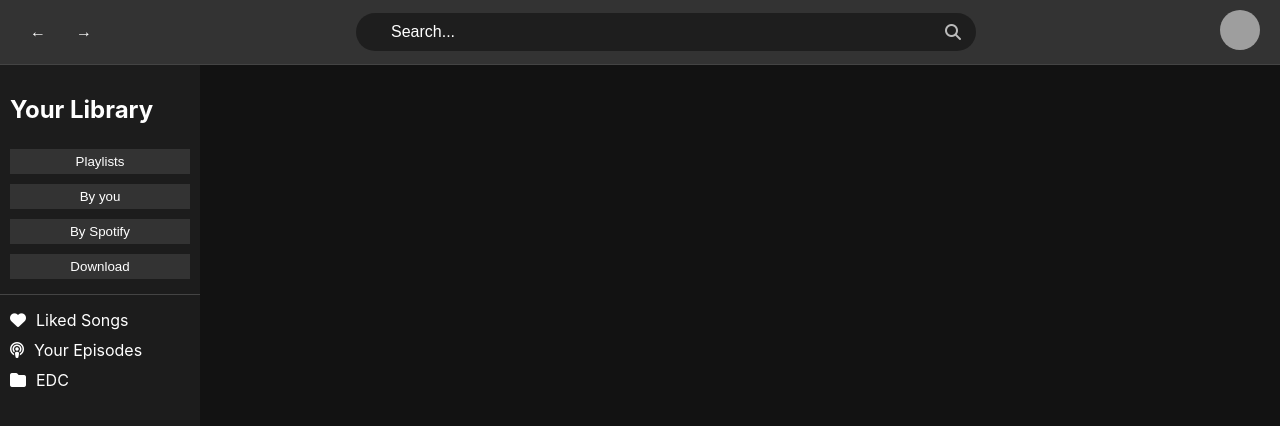
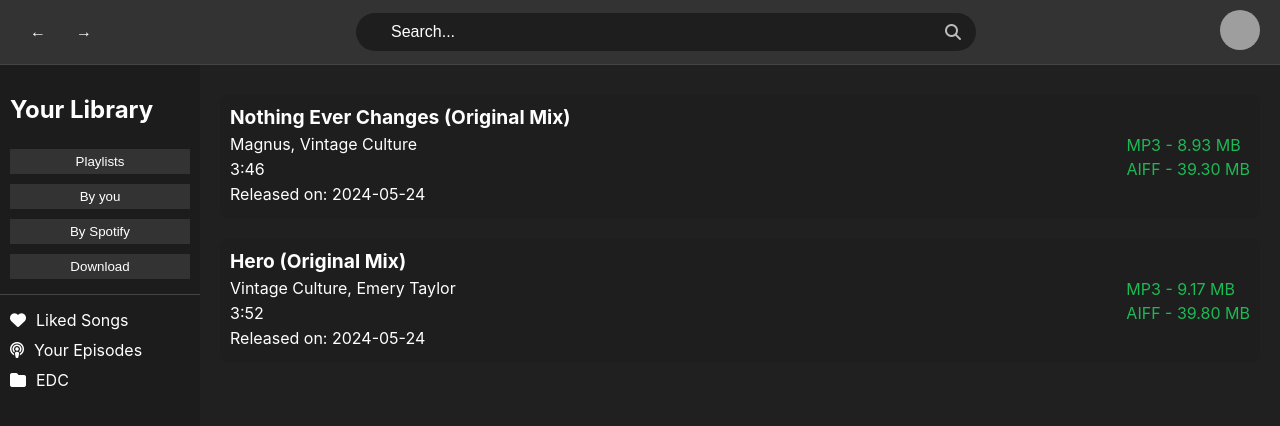
Before and after one commit to agudelo816/myspotify, a React (Create React App) app: page / in a window 1280 px wide. Shown: the top 426 px of the page. Built offline with nearby package versions, Linux system fonts and the light colour scheme; grey boxes are pictures that could not be loaded.

Commit message:
Added main content with spoofed data

```diff
--- /dev/null
+++ b/src/components/Content.scss
@@ -0,0 +1,7 @@
+.content {
+  flex-grow: 1; // Allow the content to grow and fill available space
+  padding: 20px; // Add some padding
+  background-color: #202020; // Set background color
+  color: #fff; // Set text color
+  overflow: auto; // Allow scrolling if content overflows
+}
--- /dev/null
+++ b/src/components/Content.tsx
@@ -0,0 +1,12 @@
+import React, { ReactNode } from 'react';
+import './Content.scss';
+
+interface ContentProps {
+  children: ReactNode;
+}
+
+const Content: React.FC<ContentProps> = ({ children }) => {
+  return <div className="content">{children}</div>;
+};
+
+export default Content;
--- /dev/null
+++ b/src/components/TrackCard.scss
@@ -0,0 +1,48 @@
+.track-card {
+  display: flex;
+  justify-content: space-between;
+  padding: 10px;
+  margin: 10px 0;
+  background-color: #1e1e1e;
+  border-radius: 8px;
+  color: #fff;
+  transition:
+    background-color 0.3s,
+    transform 0.3s,
+    box-shadow 0.3s; // Add transitions for smooth effects
+
+  &:hover {
+    background-color: #333; // Darken the background color on hover
+    transform: scale(1.02); // Slightly scale up the card on hover
+    box-shadow: 0 4px 8px rgba(0, 0, 0, 0.3); // Add a shadow on hover
+  }
+
+  .track-info {
+    flex: 1;
+
+    h3 {
+      margin: 0;
+      font-size: 1.2em;
+    }
+
+    p {
+      margin: 5px 0;
+    }
+  }
+
+  .track-formats {
+    display: flex;
+    flex-direction: column;
+    justify-content: center;
+
+    .format-link {
+      color: #1db954;
+      text-decoration: none;
+      margin: 2px 0;
+
+      &:hover {
+        text-decoration: underline;
+      }
+    }
+  }
+}
--- /dev/null
+++ b/src/components/TrackCard.tsx
@@ -0,0 +1,38 @@
+import React from 'react';
+import './TrackCard.scss';
+
+interface TrackCardProps {
+  title: string;
+  artist: string;
+  duration: string;
+  releaseDate: string;
+  formats: { type: string; size: string }[];
+}
+
+const TrackCard: React.FC<TrackCardProps> = ({
+  title,
+  artist,
+  duration,
+  releaseDate,
+  formats,
+}) => {
+  return (
+    <div className="track-card">
+      <div className="track-info">
+        <h3>{title}</h3>
+        <p>{artist}</p>
+        <p>{duration}</p>
+        <p>Released on: {releaseDate}</p>
+      </div>
+      <div className="track-formats">
+        {formats.map((format, index) => (
+          <a href="#" key={index} className="format-link">
+            {format.type} - {format.size}
+          </a>
+        ))}
+      </div>
+    </div>
+  );
+};
+
+export default TrackCard;
--- /dev/null
+++ b/src/components/TrackList.scss
@@ -0,0 +1,4 @@
+.track-list {
+  display: flex;
+  flex-direction: column;
+}
--- /dev/null
+++ b/src/components/TrackList.tsx
@@ -0,0 +1,46 @@
+import React from 'react';
+import TrackCard from '../components/TrackCard';
+import './TrackList.scss';
+
+const trackData = [
+  {
+    title: 'Nothing Ever Changes (Original Mix)',
+    artist: 'Magnus, Vintage Culture',
+    duration: '3:46',
+    releaseDate: '2024-05-24',
+    formats: [
+      { type: 'MP3', size: '8.93 MB' },
+      { type: 'AIFF', size: '39.30 MB' },
+    ],
+  },
+  {
+    title: 'Hero (Original Mix)',
+    artist: 'Vintage Culture, Emery Taylor',
+    duration: '3:52',
+    releaseDate: '2024-05-24',
+    formats: [
+      { type: 'MP3', size: '9.17 MB' },
+      { type: 'AIFF', size: '39.80 MB' },
+    ],
+  },
+  // Add more track data as needed
+];
+
+const TrackList: React.FC = () => {
+  return (
+    <div className="track-list">
+      {trackData.map((track, index) => (
+        <TrackCard
+          key={index}
+          title={track.title}
+          artist={track.artist}
+          duration={track.duration}
+          releaseDate={track.releaseDate}
+          formats={track.formats}
+        />
+      ))}
+    </div>
+  );
+};
+
+export default TrackList;
--- a/src/pages/FrontPage.tsx
+++ b/src/pages/FrontPage.tsx
@@ -1,6 +1,8 @@
 import Sidebar from '../components/Sidebar';
 import './FrontPage.scss';
 import TopPanel from '../components/TopPanel';
+import Content from '../components/Content';
+import TrackList from '../components/TrackList'; // Import the new TrackList component
 
 const FrontPage = () => {
   return (
@@ -9,6 +11,9 @@
 
       <main className="main-content">
         <Sidebar />
+        <Content>
+          <TrackList /> {/* Add the TrackList component here */}
+        </Content>
       </main>
     </div>
   );
```
